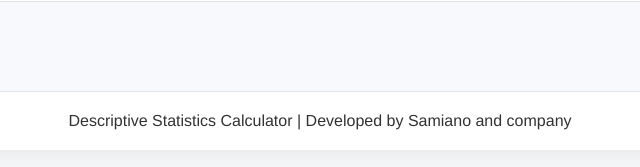
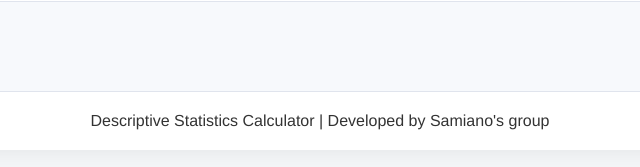
Before and after one commit to gabrieljavier13/Descriptive-Statistics-Calculator, a plain HTML site: page index.html in a window 1280 px wide. Shown: the part 841-1008 px from the top of the page, 320-960 px from the left. Drawn offline with Linux system fonts and the light colour scheme.

Commit message:
Update index.html

```diff
--- a/index.html
+++ b/index.html
@@ -66,7 +66,7 @@
     </div>
 
     <footer style="text-align:center; margin-top:20px;">
-      Descriptive Statistics Calculator | Developed by Samiano and company
+      Descriptive Statistics Calculator | Developed by Samiano's group
     </footer>
   </div>
 
```
